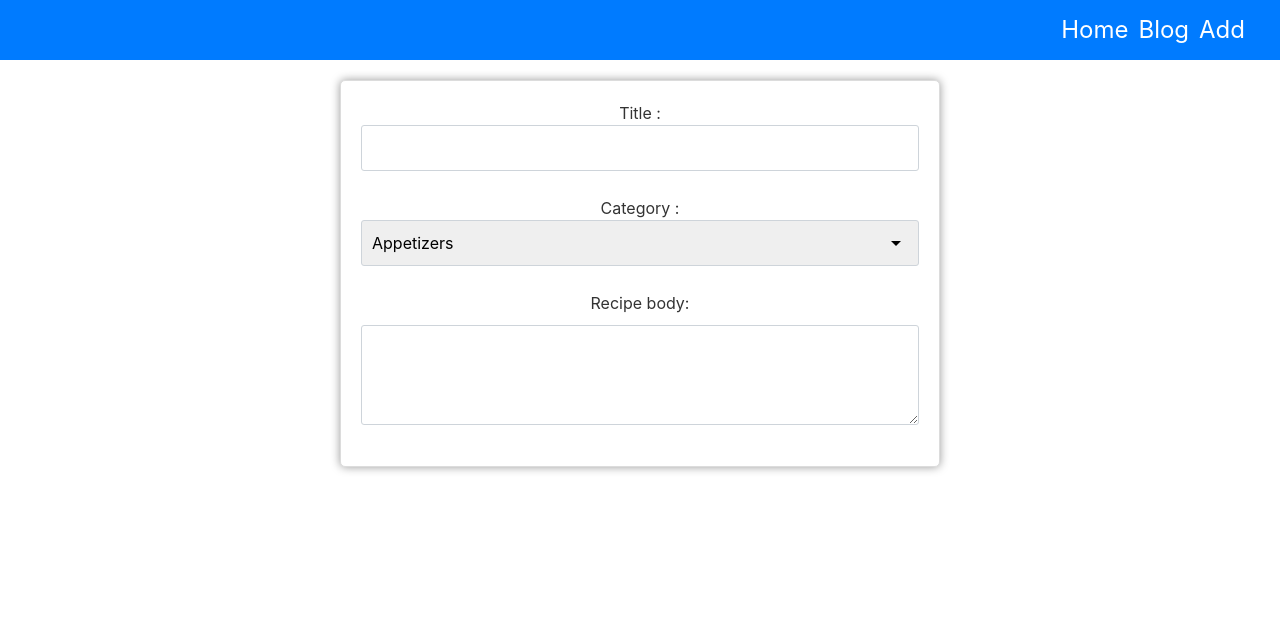
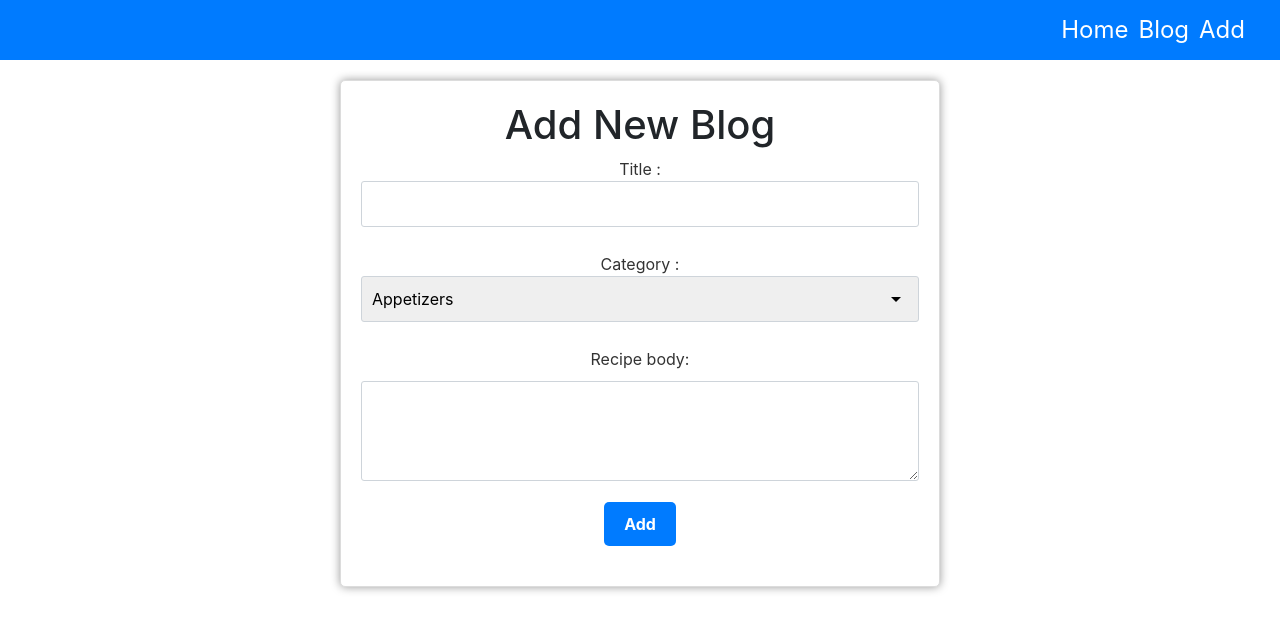
Before and after one commit to GeorgiGeorgievTsankov/blog-app, a React (Create React App) app: page /add-content in a window 1280 px wide. Shown: the top 630 px of the page. Built offline with nearby package versions, Linux system fonts and the light colour scheme; the HTML template or start-up script is replaced by a standard one.

Commit message:
Update AddContentComponent.jsx

```diff
--- a/src/Components/AddContentComponent.jsx
+++ b/src/Components/AddContentComponent.jsx
@@ -1,20 +1,40 @@
-import React from 'react'
+
+import React, { useState } from 'react'
 import './AddContent.css'
+import { useHistory } from 'react-router-dom/cjs/react-router-dom.min';
+
 
 
 
 export const AddContentComponent = () => {
 
+    const [title, setTitle] = useState();
+    const [category, setCategory] = useState();
+    const [body, setBody] = useState();
 
+    const goTo = useHistory();
 
+    const handleSubmit = (e) => {
+        e.preventDefault();
+        const data = {title,category,body};
 
+        fetch('http://localhost:8000/recipe',{
+        method: 'POST',
+        headers: { 'Content-Type': 'application/json'},
+        body: JSON.stringify(data)
+        })
+
+        goTo.push("/");
+    }
 
 
   return (
     <div className='addContent'>
-       <label>Title : <input type="title" name="" id="" /></label>
-       <label htmlFor="">Category :
-       <select><option value="Appetizers">Appetizers</option>
+      <h1>Add New Blog</h1>
+      <form onSubmit={handleSubmit}>
+      <label>Title : <input type="title" value={title} onChange={(e)=> setTitle(e.target.value)}/></label>
+       <label>Category :
+       <select value={category} onChange={(e)=> setCategory(e.target.value)}><option value="Appetizers">Appetizers</option>
         <option value="Main Courses">Main Courses</option>
         <option value="Fishes">Fishes</option>
         <option value="Burgers">Burgers</option>
@@ -22,7 +42,9 @@ export const AddContentComponent = () => {
         <option value="Desserts">Desserts</option></select>
        </label>
        <label>Recipe body: </label>
-        <textarea></textarea>
+        <textarea value={body} onChange={(e)=> setBody(e.target.value)}></textarea>
+        <button className="btn">Add</button>
+      </form>
 
 
 
```
